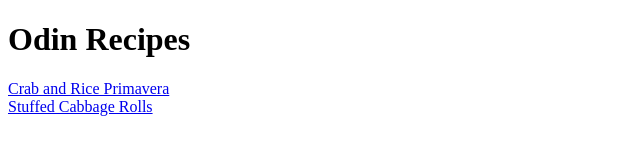
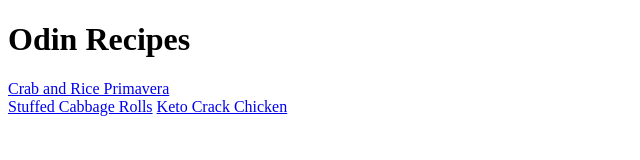
Before and after one commit to ezack/odin-recipes, a plain HTML site: page index.html in a window 1280 px wide. Shown: the whole page, without its empty margins (0-640 px from the left). Drawn offline with Linux system fonts and the light colour scheme.

Commit message:
add crack chicken

```diff
--- a/index.html
+++ b/index.html
@@ -10,6 +10,7 @@
     <h1>Odin Recipes</h1>
     <a href="./recipes/crab-primavera.html">Crab and Rice Primavera</a><br>
     <a href="./recipes/golabki.html">Stuffed Cabbage Rolls</a>
+    <a href="./recipes/crackchicken.html">Keto Crack Chicken</a>
 
 </body>
 
```
